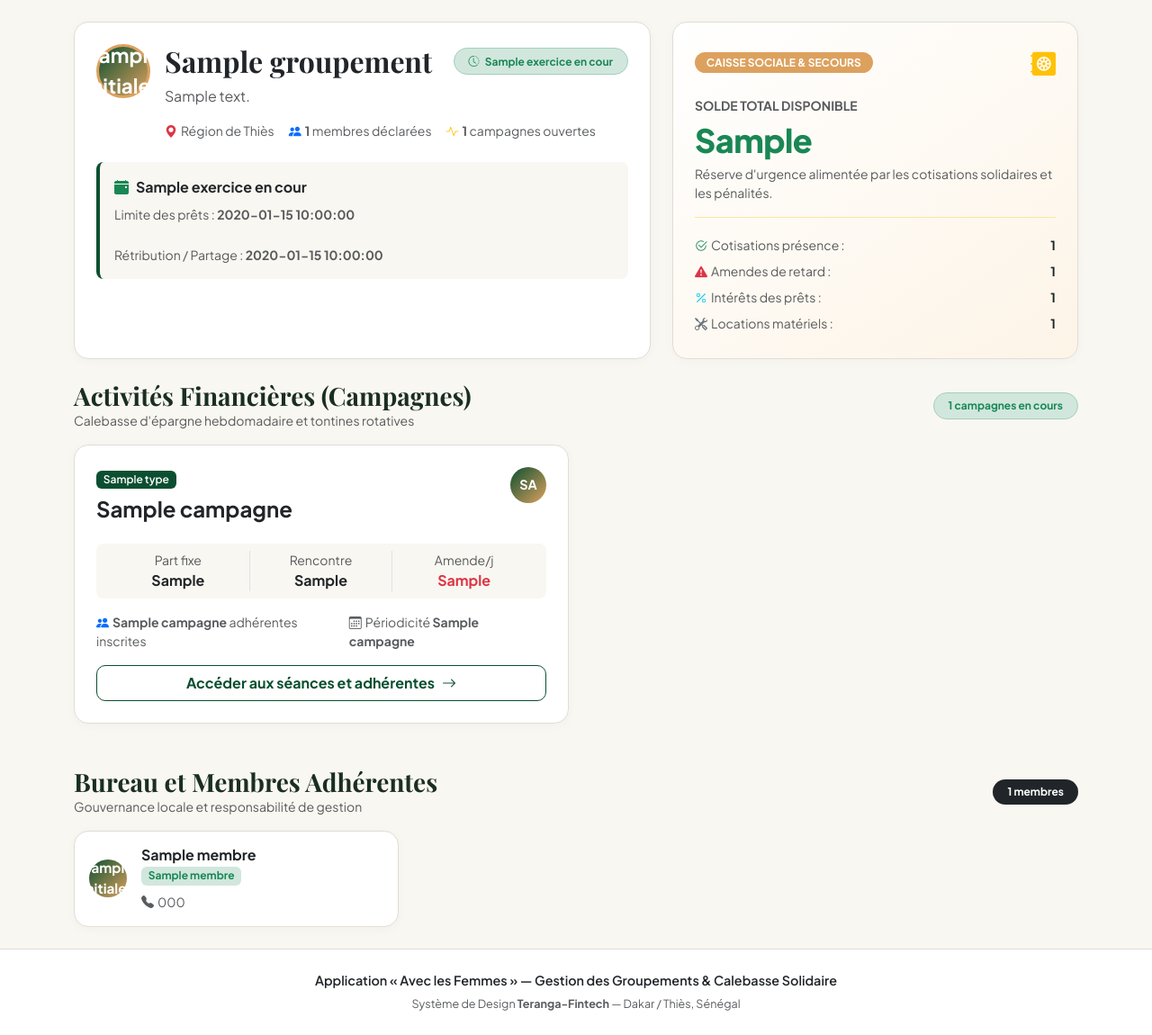
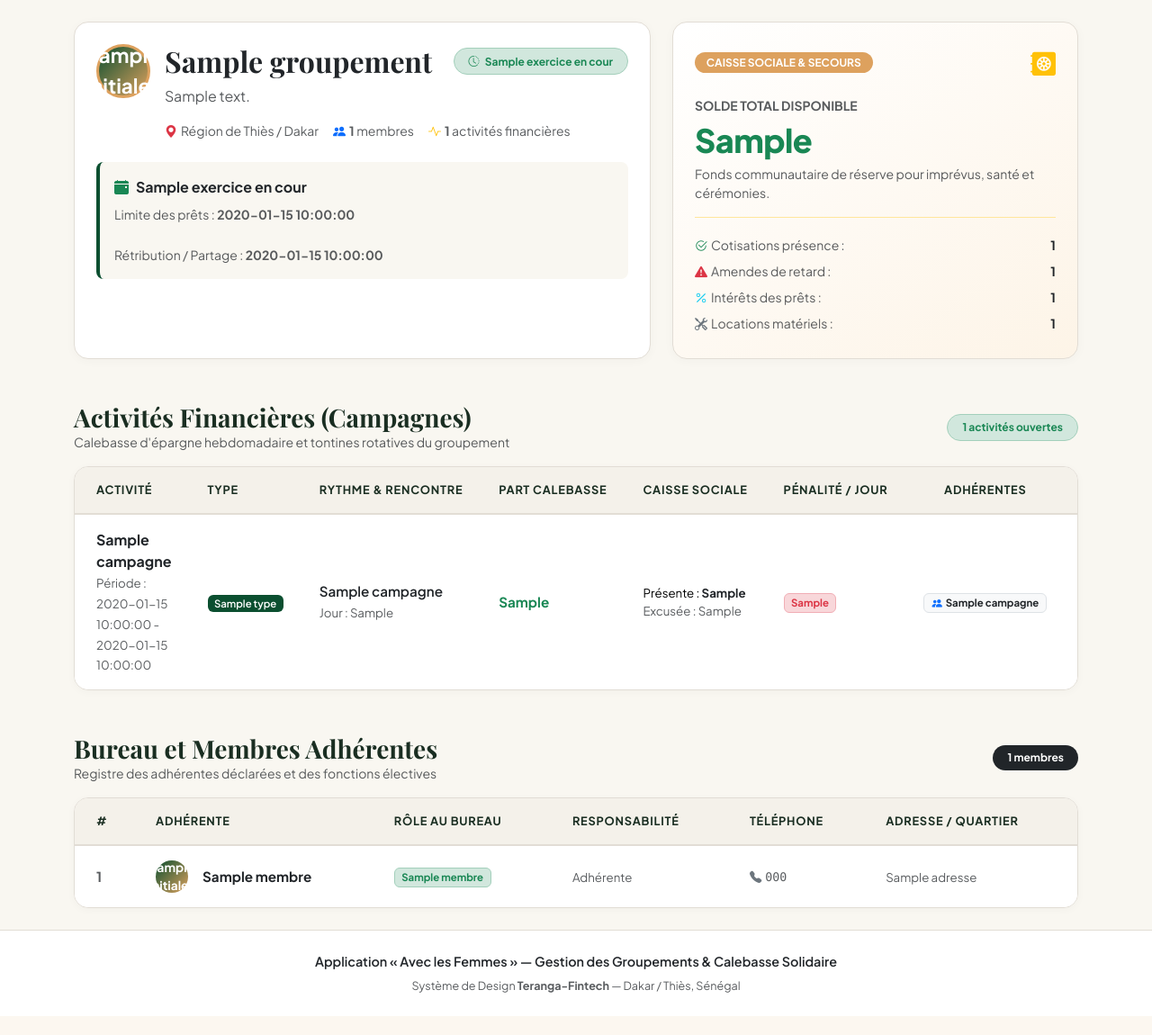
Before and after one commit to Gafclerck/AvecLesFemmes, a Symfony app: template templates/groupement/show.html.twig in a window 1280 px wide. Shown: the part 182-1332 px from the top of the page at 90% size. After the commit the page ends 1311 px from the top, so only its background shows below. Run offline with Twig, Linux system fonts and the light colour scheme; the template is opened without the code that fills it: most values are stand-ins (such as "Sample title", 1, 10 or a date in 2020); some libraries are stand-ins or nearby versions; some web fonts are replaced.

Commit message:
refactor: replace campagne and membre cards with table views

```diff
--- a/templates/groupement/show.html.twig
+++ b/templates/groupement/show.html.twig
@@ -1,6 +1,6 @@
 {% extends 'base.html.twig' %}
 
-{% block title %}{{ groupement.nom }} — Calebasses Teranga{% endblock %}
+{% block title %}{{ groupement.nom }} — Calebasses{% endblock %}
 
 {% block body %}
 <!-- Fil d'Ariane -->
@@ -12,9 +12,9 @@
     </ol>
 </nav>
 
-<!-- En-tête Groupement & Caisse Sociale -->
-<div class="row g-4 mb-4">
-    <!-- Fiche d'identité -->
+<!-- En-tête Groupement & Caisse Sociale (Synthèse binaire nette) -->
+<div class="row g-4 mb-5">
+    <!-- Fiche d'identité du groupement -->
     <div class="col-lg-7">
         <div class="card card-teranga p-4 h-100">
             <div class="d-flex align-items-start gap-3">
@@ -34,9 +34,9 @@
                         {{ groupement.description|default('Groupement solidaire d\'épargne et d\'entraide communautaire.') }}
                     </p>
                     <div class="d-flex flex-wrap gap-3 text-muted small">
-                        <span><i class="bi bi-geo-alt-fill text-danger me-1"></i>Région de Thiès</span>
-                        <span><i class="bi bi-people-fill text-primary me-1"></i><strong>{{ groupement.membres|length }}</strong> membres déclarées</span>
-                        <span><i class="bi bi-activity text-warning me-1"></i><strong>{{ groupement.campagnes|length }}</strong> campagnes ouvertes</span>
+                        <span><i class="bi bi-geo-alt-fill text-danger me-1"></i>Région de Thiès / Dakar</span>
+                        <span><i class="bi bi-people-fill text-primary me-1"></i><strong>{{ groupement.membres|length }}</strong> membres</span>
+                        <span><i class="bi bi-activity text-warning me-1"></i><strong>{{ groupement.campagnes|length }}</strong> activités financières</span>
                     </div>
                 </div>
             </div>
@@ -73,7 +73,7 @@
             <div class="montant-geant text-success my-2">
                 {{ groupement.soldeCaisseSociale }}
             </div>
-            <p class="text-muted small mb-3">Réserve d'urgence alimentée par les cotisations solidaires et les pénalités.</p>
+            <p class="text-muted small mb-3">Fonds communautaire de réserve pour imprévus, santé et cérémonies.</p>
 
             <div class="border-top border-warning-subtle pt-3">
                 <div class="d-flex justify-content-between py-1 small">
@@ -97,110 +97,156 @@
     </div>
 </div>
 
-<!-- Activités Financières / Campagnes du Groupement -->
+<!-- Section 1 : Activités Financières (Campagnes) sous forme de TABLEAU -->
 <div class="mb-5">
     <div class="d-flex justify-content-between align-items-center mb-3">
         <div>
             <h3 class="fw-bold mb-0">Activités Financières (Campagnes)</h3>
-            <p class="text-muted small mb-0">Calebasse d'épargne hebdomadaire et tontines rotatives</p>
+            <p class="text-muted small mb-0">Calebasse d'épargne hebdomadaire et tontines rotatives du groupement</p>
         </div>
         <span class="badge bg-success-subtle text-success border border-success-subtle rounded-pill px-3 py-2">
-            {{ groupement.campagnes|length }} campagnes en cours
+            {{ groupement.campagnes|length }} activités ouvertes
         </span>
     </div>
 
-    <div class="row g-3">
+    <div class="table-teranga-wrapper">
+        <div class="table-responsive">
+            <table class="table table-teranga table-hover align-middle">
+                <thead>
+                    <tr>
+                        <th class="ps-4">Activité</th>
+                        <th>Type</th>
+                        <th>Rythme & Rencontre</th>
+                        <th>Part Calebasse</th>
+                        <th>Caisse Sociale</th>
+                        <th>Pénalité / jour</th>
+                        <th class="text-center">Adhérentes</th>
+                        <th class="text-end pe-4">Action</th>
+                    </tr>
+                </thead>
+                <tbody>
                     {% for c in groupement.campagnes %}
-            <div class="col-md-6">
-                <div class="card card-teranga p-4 h-100">
-                    <div class="d-flex justify-content-between align-items-start mb-2">
-                        <div>
-                            <span class="badge {% if c.type == 'Tontine' %}badge-terre{% else %}badge-vert{% endif %} mb-2">
+                        <tr>
+                            <td class="ps-4">
+                                <strong class="text-dark fs-6 d-block">{{ c.nom }}</strong>
+                                <small class="text-muted">Période : {{ c.dateDebut }} - {{ c.dateFin }}</small>
+                            </td>
+                            <td>
+                                <span class="badge {% if c.type == 'Tontine' %}badge-terre{% else %}badge-vert{% endif %}">
                                     {{ c.type }}
                                 </span>
-                            <h4 class="fw-bold mb-0 text-dark">{{ c.nom }}</h4>
-                        </div>
-                        <div class="avatar-rond" style="width: 40px; height: 40px; font-size: 0.9rem;">
-                            {{ c.type|slice(0, 2)|upper }}
-                        </div>
-                    </div>
-
-                    <div class="my-3 py-2 px-3 rounded-3" style="background-color: var(--fond-ecru);">
-                        <div class="row g-2 text-center">
-                            <div class="col-4 border-end">
-                                <div class="text-muted small">Part fixe</div>
-                                <div class="fw-bold text-dark">{{ c.montantFixe }}</div>
-                            </div>
-                            <div class="col-4 border-end">
-                                <div class="text-muted small">Rencontre</div>
-                                <div class="fw-bold text-dark">{{ c.jourRencontre }}</div>
-                            </div>
-                            <div class="col-4">
-                                <div class="text-muted small">Amende/j</div>
-                                <div class="fw-bold text-danger">{{ c.amendeJournaliere }}</div>
+                            </td>
+                            <td>
+                                <div class="fw-semibold text-dark">{{ c.periodiciteLabel }}</div>
+                                <small class="text-muted">Jour : {{ c.jourRencontre }}</small>
+                            </td>
+                            <td>
+                                <strong class="text-success">{{ c.montantFixe }}</strong>
+                            </td>
+                            <td>
+                                <div class="small">Présente : <strong class="text-dark">{{ c.montantCaissePresent }}</strong></div>
+                                <div class="small text-muted">Excusée : {{ c.montantCaisseAbsent }}</div>
+                            </td>
+                            <td>
+                                <span class="badge bg-danger-subtle text-danger border border-danger-subtle">
+                                    {{ c.amendeJournaliere }}
+                                </span>
+                            </td>
+                            <td class="text-center">
+                                <span class="badge bg-light text-dark border px-2 py-1">
+                                    <i class="bi bi-people-fill text-primary me-1"></i>{{ c.nombreMembres }}
+                                </span>
+                            </td>
+                            <td class="text-end pe-4">
+                                <a href="{{ path('app_campagne_show', {id: c.id}) }}" class="btn btn-teranga-outline btn-sm d-inline-flex align-items-center gap-1">
+                                    <span>Séances & Membres</span>
+                                    <i class="bi bi-arrow-right"></i>
+                                </a>
+                            </td>
+                        </tr>
+                    {% else %}
+                        <tr>
+                            <td colspan="8" class="text-center py-4 text-muted">
+                                Aucune campagne enregistrée pour ce groupement.
+                            </td>
+                        </tr>
+                    {% endfor %}
+                </tbody>
+            </table>
         </div>
     </div>
 </div>
 
-                    <div class="d-flex justify-content-between text-muted small mb-3">
-                        <span><i class="bi bi-people-fill text-primary me-1"></i><strong>{{ c.nombreMembres }}</strong> adhérentes inscrites</span>
-                        <span><i class="bi bi-calendar3 me-1"></i>Périodicité <strong>{{ c.periodiciteLabel }}</strong></span>
-                    </div>
-
-                    <a href="{{ path('app_campagne_show', {id: c.id}) }}" class="btn btn-teranga-outline w-100 d-flex justify-content-center align-items-center gap-2 mt-auto">
-                        <span>Accéder aux séances et adhérentes</span>
-                        <i class="bi bi-arrow-right"></i>
-                    </a>
-                </div>
-            </div>
-        {% else %}
-            <div class="col-12">
-                <div class="card card-teranga p-4 text-center text-muted">
-                    Aucune campagne enregistrée pour ce groupement.
-                </div>
-            </div>
-        {% endfor %}
-    </div>
-</div>
-
-<!-- Bureau & Membres du Groupement -->
+<!-- Section 2 : Bureau et Membres Adhérentes sous forme de TABLEAU -->
 <div>
     <div class="d-flex justify-content-between align-items-center mb-3">
         <div>
             <h3 class="fw-bold mb-0">Bureau et Membres Adhérentes</h3>
-            <p class="text-muted small mb-0">Gouvernance locale et responsabilité de gestion</p>
+            <p class="text-muted small mb-0">Registre des adhérentes déclarées et des fonctions électives</p>
         </div>
         <span class="badge bg-dark rounded-pill px-3 py-2">{{ groupement.membres|length }} membres</span>
     </div>
 
-    <div class="row g-3">
+    <div class="table-teranga-wrapper">
+        <div class="table-responsive">
+            <table class="table table-teranga table-hover align-middle">
+                <thead>
+                    <tr>
+                        <th class="ps-4">#</th>
+                        <th>Adhérente</th>
+                        <th>Rôle au Bureau</th>
+                        <th>Responsabilité</th>
+                        <th>Téléphone</th>
+                        <th>Adresse / Quartier</th>
+                    </tr>
+                </thead>
+                <tbody>
                     {% for m in groupement.membres %}
-            <div class="col-md-4">
-                <div class="card card-teranga p-3 h-100">
+                        <tr>
+                            <td class="ps-4 text-muted fw-bold">{{ loop.index }}</td>
+                            <td>
                                 <div class="d-flex align-items-center gap-3">
-                        <div class="avatar-rond">
+                                    <div class="avatar-rond" style="width: 36px; height: 36px; font-size: 0.85rem;">
                                         {{ m.initiales }}
                                     </div>
-                        <div class="flex-grow-1">
-                            <div class="d-flex justify-content-between align-items-baseline">
-                                <h6 class="fw-bold mb-0 text-dark">{{ m.nomComplet }}</h6>
-                                {% if m.isGroupOwner %}
-                                    <span class="badge bg-warning-subtle text-warning-emphasis border border-warning-subtle" title="Propriétaire / Leader">
-                                        <i class="bi bi-star-fill"></i> Leader
-                                    </span>
-                                {% endif %}
+                                    <strong class="text-dark">{{ m.nomComplet }}</strong>
                                 </div>
-                            <span class="badge bg-success-subtle text-success small my-1">
+                            </td>
+                            <td>
+                                <span class="badge bg-success-subtle text-success border border-success-subtle">
                                     {{ m.fonctionLabel }}
                                 </span>
-                            <div class="text-muted small mt-1">
-                                <i class="bi bi-telephone-fill me-1"></i>{{ m.telephone }}
+                            </td>
+                            <td>
+                                {% if m.isGroupOwner %}
+                                    <span class="badge bg-warning-subtle text-warning-emphasis border border-warning-subtle">
+                                        <i class="bi bi-star-fill me-1"></i> Leader / Propriétaire
+                                    </span>
+                                {% else %}
+                                    <span class="text-muted small">Adhérente</span>
+                                {% endif %}
+                            </td>
+                            <td>
+                                <span class="text-muted small font-monospace">
+                                    <i class="bi bi-telephone-fill text-secondary me-1"></i>{{ m.telephone }}
+                                </span>
+                            </td>
+                            <td>
+                                <span class="text-muted small">
+                                    {{ m.adresse|default('Non renseignée') }}
+                                </span>
+                            </td>
+                        </tr>
+                    {% else %}
+                        <tr>
+                            <td colspan="6" class="text-center py-4 text-muted">
+                                Aucune adhérente enregistrée dans ce groupement.
+                            </td>
+                        </tr>
+                    {% endfor %}
+                </tbody>
+            </table>
         </div>
     </div>
 </div>
-                </div>
-            </div>
-        {% endfor %}
-    </div>
-</div>
 {% endblock %}
```
Lines whose indentation alone changed are shown as unchanged.
